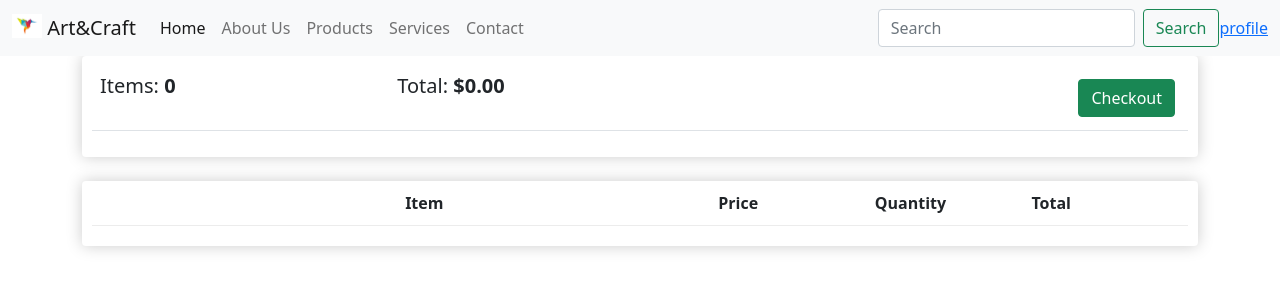
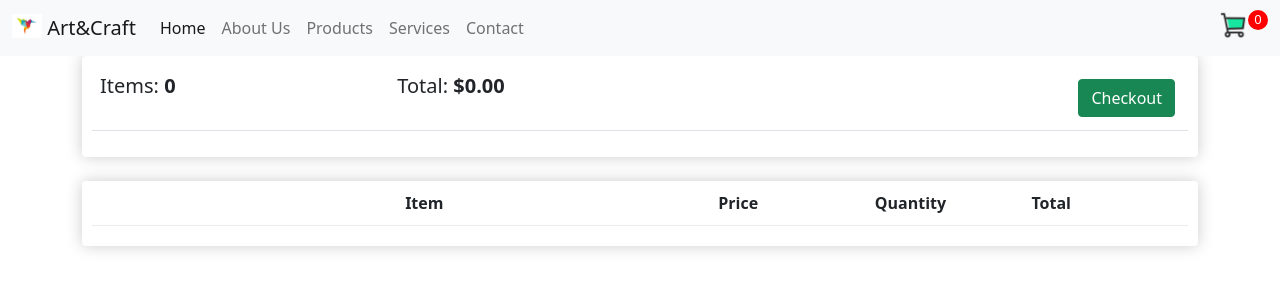
Before and after one commit to bc0d/Django-ArtStore, a Django app: page /cart/ in a window 1280 px wide. Shown: the top 300 px of the page. Run offline with Django 5.2, Linux system fonts and the light colour scheme; lists and menus that the app fills with data are empty.

Commit message:
add to cart functionality

```diff
--- a/static/css/style.css
+++ b/static/css/style.css
@@ -45,6 +45,23 @@
     align-items: center;
 }
 
+#cart-icon {
+    height: 30px;
+    display: inline-block;
+    margin-left: 15px;
+}
+
+#cart-total {
+    display: block;
+    text-align: center;
+    color: #fff;
+    background-color: red;
+    width: 20px;
+    height: 20px;
+    border-radius: 50%;
+    font-size: 13px;
+}
+
 .row-image {
     width: 100px;
 }
--- /dev/null
+++ b/static/js/cart.js
@@ -0,0 +1,35 @@
+var updateBtn = document.getElementsByClassName('update-cart');
+
+for(var i = 0; i < updateBtn.length; i++) {
+    updateBtn[i].addEventListener('click', function() {
+        var productId = this.dataset.product;
+        var action = this.dataset.action;
+        console.log('Product Id : ', productId, 'Action : ', action);
+        console.log('USER : ', user);
+        if(user == 'AnonymousUser') {
+            console.log('Not logged in.');
+        } else {
+            updateUserOrder(productId, action);
+        }
+    })
+}
+
+function updateUserOrder(productId, action) {
+    console.log('User logged in. Sending data.');
+
+    var url = '/update_item/';
+    fetch(url, {
+        method : 'POST',
+        headers : {
+            'Content-Type' : 'application/json',
+            'X-CSRFToken' : csrftoken
+        },
+        body : JSON.stringify({'productId': productId, 'action': action})
+    })
+    .then((response) => {
+        return response.json();
+    })
+    .then((data) => {
+        console.log('data : ', data);
+    });
+}
--- a/store/templates/main.html
+++ b/store/templates/main.html
@@ -10,6 +10,27 @@
     <link rel="stylesheet" href="{% static 'css/style.css' %}">
     <link href="https://cdn.jsdelivr.net/npm/bootstrap@5.0.2/dist/css/bootstrap.min.css" rel="stylesheet" integrity="sha384-EVSTQN3/azprG1Anm3QDgpJLIm9Nao0Yz1ztcQTwFspd3yD65VohhpuuCOmLASjC" crossorigin="anonymous">
 
+    <script type="text/javascript">
+        var user = '{{ request.user }}';
+
+        function getToken(name) {
+            let cookieValue = null;
+            if (document.cookie && document.cookie !== '') {
+                const cookies = document.cookie.split(';');
+                for (let i = 0; i < cookies.length; i++) {
+                    const cookie = cookies[i].trim();
+                    // Does this cookie string begin with the name we want?
+                    if (cookie.substring(0, name.length + 1) === (name + '=')) {
+                        cookieValue = decodeURIComponent(cookie.substring(name.length + 1));
+                        break;
+                    }
+                }
+            }
+            return cookieValue;
+        }
+
+        const csrftoken = getToken('csrftoken');
+    </script>
 </head>
 <body>
     <nav class="navbar navbar-expand-lg navbar-light bg-light">
@@ -39,12 +60,11 @@
                         <a class="nav-link" href="{% url 'contact' %}">Contact</a>
                     </li>
                 </ul>
-                <form class="d-flex">
-                    <input class="form-control me-2" type="search" placeholder="Search" aria-label="Search">
-                    <button class="btn btn-outline-success" type="submit">Search</button>
-                </form>
-                <div class="form-inline my-2 my-lg-0">
-                    <a href="">profile</a>
+                <div class="d-flex my-2 my-lg-0">
+                    <a href="{% url 'cart' %}">
+                        <img id="cart-icon" src="{% static 'images/cart.png' %}" alt="">
+                    </a>
+                    <p id="cart-total">0</p>
                 </div>
             </div>
         </div>
@@ -59,5 +79,7 @@
 
     <script src="https://cdn.jsdelivr.net/npm/bootstrap@5.0.2/dist/js/bootstrap.bundle.min.js" integrity="sha384-MrcW6ZMFYlzcLA8Nl+NtUVF0sA7MsXsP1UyJoMp4YLEuNSfAP+JcXn/tWtIaxVXM" crossorigin="anonymous"></script>
 
+    <script type="text/javascript" src="{% static 'js/cart.js' %}"></script>
+
 </body>
 </html>
--- a/store/templates/products.html
+++ b/store/templates/products.html
@@ -9,9 +9,9 @@
                 <div class="box-element product">
                     <h6><strong>{{ product.name }}</strong></h6>
                     <hr>
-                    <button class="btn btn-outline-secondary add-btn">Add to cart</button>
+                    <button class="btn btn-outline-secondary add-btn update-cart" data-product="{{ product.id }}" data-action="add">Add to cart</button>
                     <a class="btn btn-outline-success" href="">View</a>
-                    <h4 style="display: inline-block; float: right">${{ product.price|floatformat:2 }}</h4>
+                    <h4 style="display: inline-block; float: right;">${{ product.price|floatformat:2 }}</h4>
                 </div>
             </div>
         {% endfor %}
--- a/store/urls.py
+++ b/store/urls.py
@@ -8,5 +8,6 @@ urlpatterns = [
     path('products/', views.products, name='products'),
     path('services/', views.services, name='services'),
     path('cart/', views.cart, name='cart'),
+    path('update_item/', views.updateItem, name='update_item'),
     path('checkout/', views.checkout, name='checkout'),
 ]
--- a/store/views.py
+++ b/store/views.py
@@ -1,6 +1,7 @@
 from django.shortcuts import render
-from django.http import HttpResponse
+from django.http import HttpResponse, JsonResponse
 from .models import *
+import json
 
 # Create your views here.
 
@@ -42,6 +43,32 @@ def cart(request) :
     }
     return render(request, 'cart.html', context)
 
+#Update To Cart
+def updateItem(request) :
+    data = json.loads(request.body)
+    productId = data['productId']
+    action = data['action']
+
+    print('Action:', action)
+    print('Product Id:',productId)
+
+    customer = request.user.customer
+    product = Product.objects.get(id=productId)
+    order, created = Order.objects.get_or_create(customer=customer, complete=False)
+    orderItem, created = OrderItem.objects.get_or_create(order=order, product=product)
+
+    if(action == 'add') :
+        orderItem.quantity = (orderItem.quantity + 1)
+    elif(action == 'remove') :
+        orderItem.quantity = (orderItem.quantity - 1)
+
+    orderItem.save()
+
+    if(orderItem.quantity <= 0) :
+        orderItem.delete()
+
+    return JsonResponse('Item was added', safe=False)
+
 # Checkout page
 def checkout(request) :
     if request.user.is_authenticated :
```
Also changed, not shown: static/images/cart.png (added).
